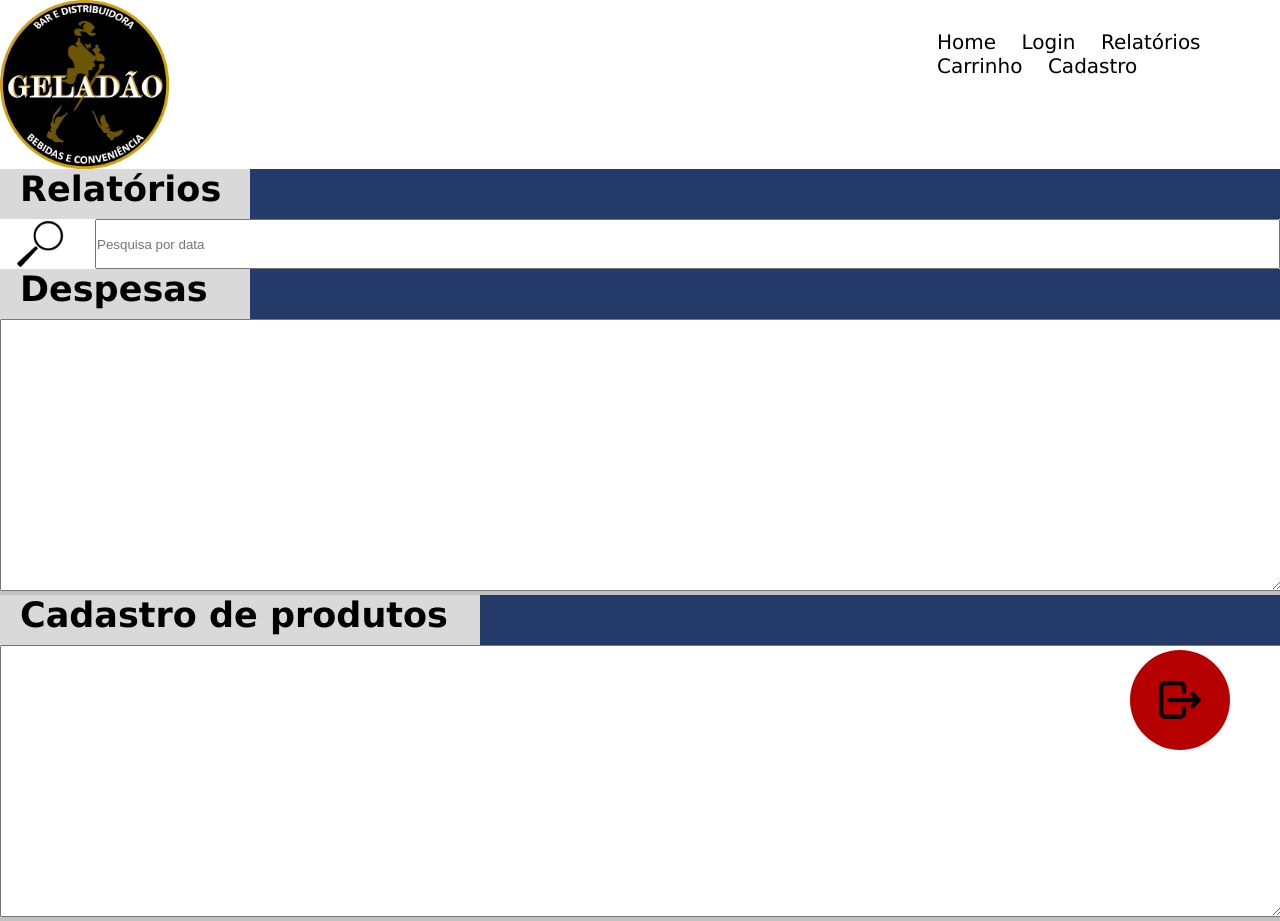
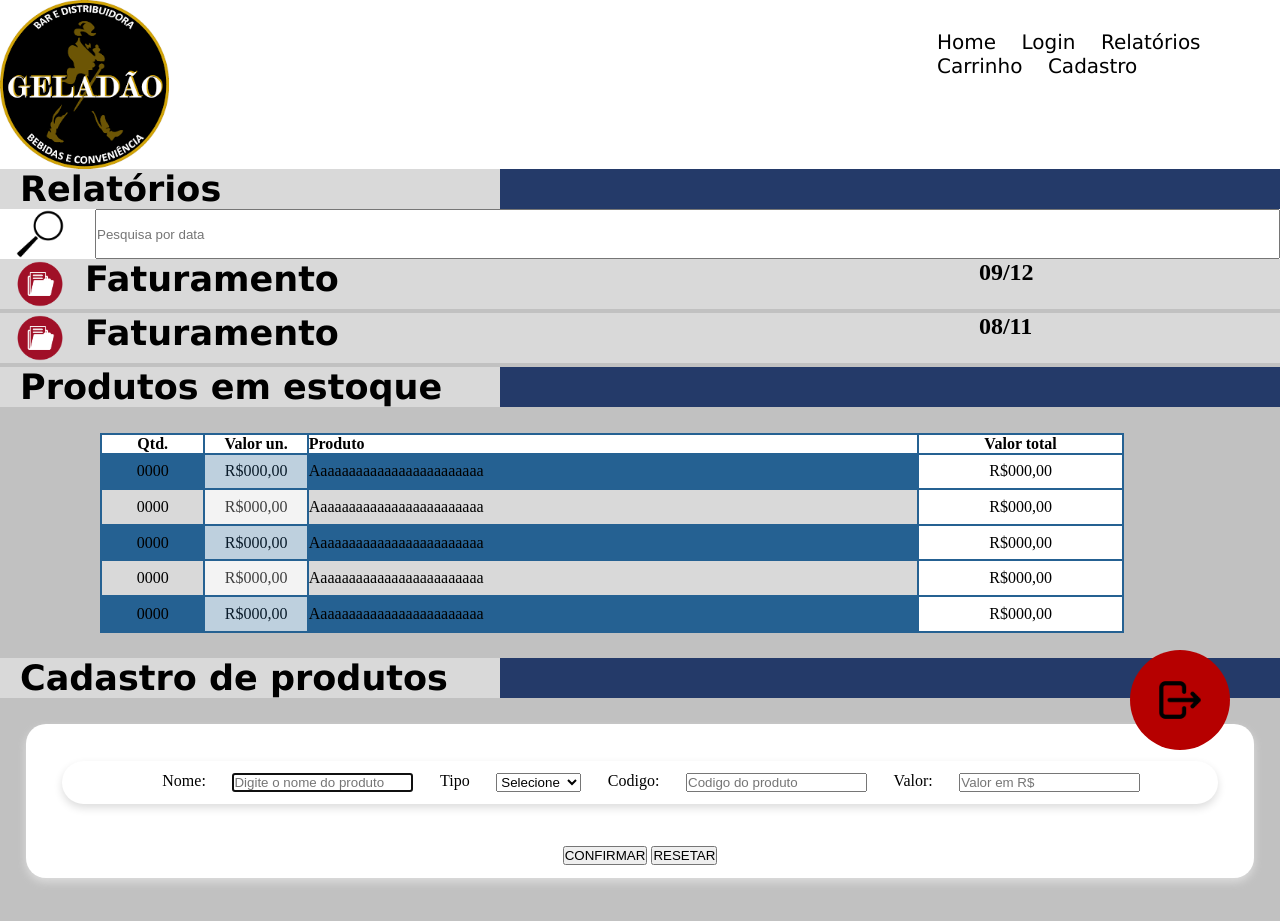
Before and after one commit to Theuszzz/Projeto-Integrador, a plain HTML site: page relatorios.html in a window 1280 px wide. Drawn offline with Linux system fonts and the light colour scheme.

Commit message:
UPDATE
AGAIN

```diff
--- a/relatorios.html
+++ b/relatorios.html
@@ -9,7 +9,7 @@
     <header>
         <img src="img/geladao.png" alt="logo da empresa" id="geladao">
         <nav>
-            <a href="home.html">Home</a> &nbsp;&nbsp;
+            <a href="index.html">Home</a> &nbsp;&nbsp;
 		    <a href="login.html">Login</a> &nbsp;&nbsp;
 		    <a href="relatorios.html">Relatórios</a> &nbsp;&nbsp;
 		    <a href="carrinho.html">Carrinho</a> &nbsp;&nbsp;
@@ -30,26 +30,112 @@
 
         <input type="search" name="pesquisa" id="pesquisa" placeholder="Pesquisa por data">
     </main>
+    <main id="">
+        <img id="doc-img" src="img/doc-img.png">
+        <h1>
+            Faturamento
+        </h1>
+        <h2>
+            09/12
+        </h2>
+    </main>
+    <main id="">
+        <img id="doc-img" src="img/doc-img.png">
+        <h1>
+            Faturamento
+        </h1>
+        <h2>
+            08/11
+        </h2>
+    </main>
 
     <section>
         <div>
             <h1>
-                Despesas
+                Produtos em estoque
             </h1>
         </div>
     </section>
 
-    <textarea name="despesas" id="despesas" cols="30" rows="10"></textarea>
+    <table>
+            <thead>
+            <tr id="cabecalho">
+                <th id="coluna1">Qtd.</th>
+                <th >Valor un.</th>
+                <th id="coluna3">Produto</th>
+                <th id="coluna4">Valor total</th>
+            </tr>
+            </thead>
+            <tbody>
+            <!-- 9 linhas na tabela -->
+            <tr id="linha1">
+                <td id="coluna1">0000</td>
+                <td id="coluna2">R$000,00</td>
+                <td id="coluna3">Aaaaaaaaaaaaaaaaaaaaaaaa</td>
+                <td id="coluna4">R$000,00</td>
+            </tr>
+            <tr id="linha2">
+                <td id="coluna1">0000</td>
+                <td id="coluna2">R$000,00</td>
+                <td id="coluna3">Aaaaaaaaaaaaaaaaaaaaaaaa</td>
+                <td id="coluna4">R$000,00</td>
+            </tr>
+            <tr id="linha3">
+                <td id="coluna1">0000</td>
+                <td id="coluna2">R$000,00</td>
+                <td id="coluna3">Aaaaaaaaaaaaaaaaaaaaaaaa</td>
+                <td id="coluna4">R$000,00</td>
+            </tr>
+            <tr id="linha4">
+                <td id="coluna1">0000</td>
+                <td id="coluna2">R$000,00</td>
+                <td id="coluna3">Aaaaaaaaaaaaaaaaaaaaaaaa</td>
+                <td id="coluna4">R$000,00</td>
+            </tr>
+            <tr id="linha5">
+                <td id="coluna1">0000</td>
+                <td id="coluna2">R$000,00</td>
+                <td id="coluna3">Aaaaaaaaaaaaaaaaaaaaaaaa</td>
+                <td id="coluna4">R$000,00</td>
+            </tr>
+            </tbody>
+        </table>
 
     <section>
-        <main>
+        <div>
             <h1>
                 Cadastro de produtos
             </h1>
-        </main>
+        <div>
     </section>
 
-    <textarea name="cadastro-produtos" id="cadastro" cols="30" rows="10"></textarea>
+    <form id="register-form">
+        <section class="card-produto" class="half-box">
+            <label for="name" >Nome:</label>
+            <input id="name" type="name" name="nick_name" placeholder="Digite o nome do produto" required autofocus />
+                        <label for="type">Tipo</label>
+                        <select id="persona" name="persona">
+                            <option>Selecione</option>
+                            <option value="Solaire">Cerveja</option>
+                            <option value="siegmeyer">Vinho</option>
+                            <option value="Sif">Destilados</option>
+                            <option value="Abyss">Outros</option>
+                        </select>
+
+
+            <label for="codigo">Codigo:</label>
+            <input id="codigo" type="codigo" name="codigo" placeholder="Codigo do produto">
+            <label for="valor">Valor:</label>
+            <input type="valor" name="valor" placeholder="Valor em R$"></section><br/>
+
+
+                        <input type="submit" id="btn-confirmar" name="btn-confirmar" value="CONFIRMAR" />
+                        <input type="reset" name="btn-resetar" value="RESETAR" />
+
+
+        </section>
+
+    </form>
 
 
     <footer>
--- a/stylerelatorios.css
+++ b/stylerelatorios.css
@@ -32,22 +32,53 @@ a{
 }
 
 div{
-    width: 250px;
-    height: 50px;
+    width: 500px;
+
     background-color: #D9D9D9;
     margin-top: 0;
 }
 
 section{
-    width: 100%;
-    height: 50px;
+
+    height: 20%;
     background-color: #243A69;
+
+}
+.card-produto{
+     background-color: #FFF;
+
+    border-radius: 50px ;
+    box-shadow: 0px 4px 8px #ddd;
+    transition: 0.1s;
+    padding: 1%;
+    margin: 2%;
+}
+table{
+    background-color: rgb(37, 97, 146);
+    width: 80%;
+    height: 200px;
+    margin-top: 2%;
+    margin-bottom: 2%;
+    margin-left: 100px;
+    text-align: center;
+
+}
+input{
+
+}
+label {
+    padding: 1%;
+    margin: 1%;
+
 }
 
 h1{
     font-size: 35px;
     font-family: Verdana;
     margin-left: 20px;
+}
+h2{
+    margin-left: 50%;
 }
 
 #pesquisa-por-data{
@@ -58,6 +89,11 @@ h1{
 }
 
 #lupa{
+    width: 50px;
+    height: 50px;
+    margin-left: 15px;
+}
+#doc-img{
     width: 50px;
     height: 50px;
     margin-left: 15px;
@@ -74,12 +110,73 @@ textarea{
     height: 270px;
     margin-bottom: 0;
 }
+#register-form{
+    background-color: #FFF;
+
+    border-radius: 20px;
+    box-shadow: 0px 4px 8px #ddd;
+    text-align: center;
+    padding: 1%;
+    margin: 2%;
+
+}
 
 main{/*parte cinza da section do cadastro de produtos*/
-    width: 480px;
+    width: 100%;
     height: 50px;
     background-color: #D9D9D9;
     margin-top: 0;
+    display: inline-flex;
+}
+#cabecalho{
+    background-color: white;
+    height: 20%px;
+}
+
+#coluna1{
+    width: 10%;
+}
+
+#coluna2{
+    background-color: white;
+    opacity: 70%;
+    width: 10%;
+}
+
+#coluna3{
+    width: 60%;
+    text-align: left;
+
+}
+
+#coluna4{
+    background-color: white;
+    width: 20%;
+}
+
+#linha1{
+    background-color: r#5B88A5;
+}
+
+#linha2{
+    background-color: #D9D9D9;
+}
+
+#linha4{
+    background-color: #D9D9D9;
+}
+
+#linha6{
+    background-color: #D9D9D9;
+}
+
+#linha8{
+    background-color: #D9D9D9;
+}
+
+#main2{
+    flex-direction: column;
+
 }
 
 
```
Also changed, not shown: Cadastro.html (+1 -1 lines), carrinho.html (+1 -1 lines), login.html (+1 -1 lines), img/doc-img.png (added).
